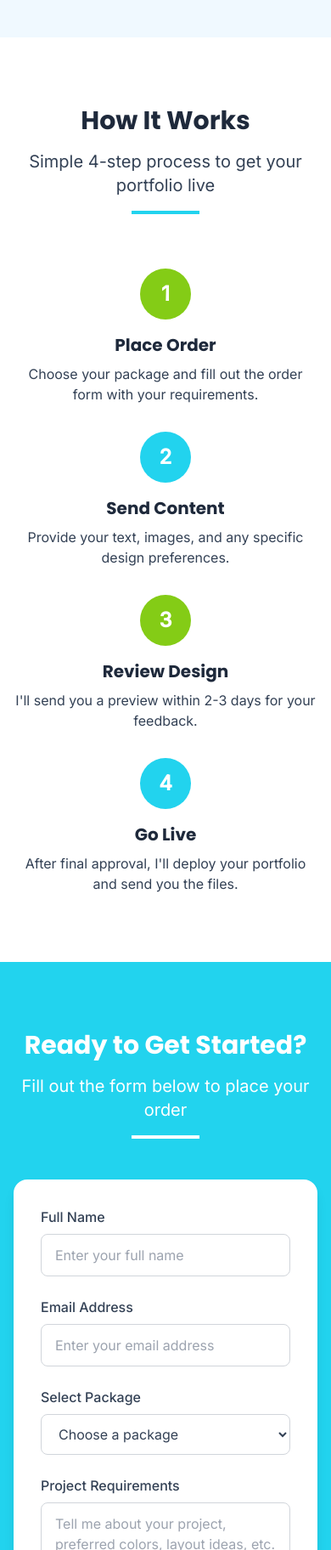
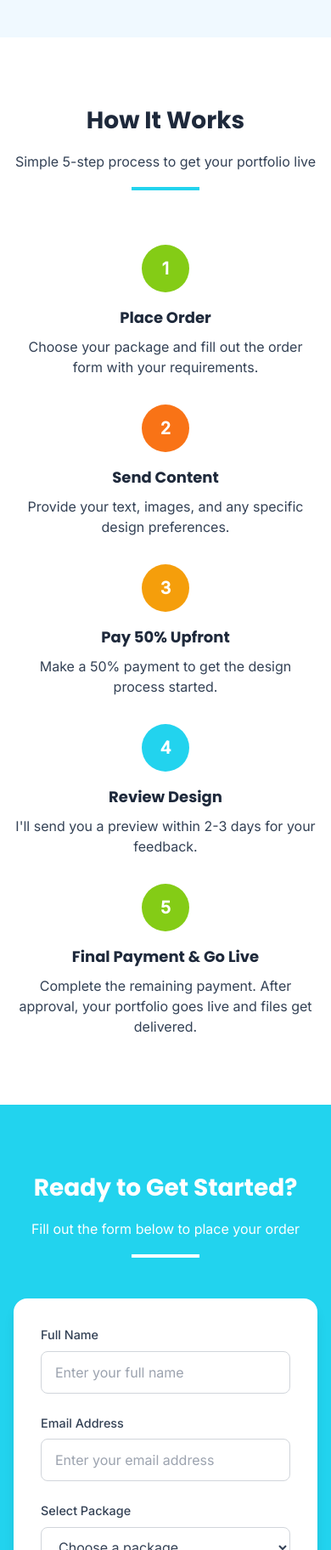
Before and after one commit to VIPERtips/tadiwa_dev_solutions, a plain HTML site: page index.html in a window 390 px wide. Shown: the part 4160-5984 px from the top of the page at 85% size. Drawn offline with nearby package versions, Linux system fonts and the light colour scheme.

Commit message:
maybe it works

```diff
--- a/index.html
+++ b/index.html
@@ -335,13 +335,13 @@
   <div class="max-w-6xl mx-auto px-4 sm:px-6 lg:px-8">
     <div class="text-center mb-16 fade-in">
       <h2 class="text-3xl md:text-4xl font-bold text-[#1e293b] mb-4">How It Works</h2>
-            <p class="text-xl text-[#334155] max-w-2xl mx-auto">Simple 4-step process to get your portfolio live</p>
+      <p class="text-xl text-[#334155] max-w-2xl mx-auto">Simple 5-step process to get your portfolio live</p>
       <div class="w-20 h-1 bg-[#22d3ee] mx-auto mt-4"></div>
     </div>
 
-        <div class="grid grid-cols-1 md:grid-cols-4 gap-8 fade-in">
+    <div class="grid grid-cols-1 md:grid-cols-5 gap-8 fade-in">
       <div class="text-center">
-                <div class="process-step bg-[#84cc16] text-white rounded-full flex items-center justify-center mx-auto mb-4">
+        <div class="process-step bg-[#84cc16] text-white rounded-full flex items-center justify-center mx-auto mb-4" style="width:56px; height:56px;">
           <span class="text-2xl font-bold">1</span>
         </div>
         <h3 class="text-xl font-bold text-[#1e293b] mb-2">Place Order</h3>
@@ -349,7 +349,7 @@
       </div>
 
       <div class="text-center">
-                <div class="process-step bg-[#22d3ee] text-white rounded-full flex items-center justify-center mx-auto mb-4">
+        <div class="process-step bg-[#f97316] text-white rounded-full flex items-center justify-center mx-auto mb-4" style="width:56px; height:56px;">
           <span class="text-2xl font-bold">2</span>
         </div>
         <h3 class="text-xl font-bold text-[#1e293b] mb-2">Send Content</h3>
@@ -357,19 +357,27 @@
       </div>
 
       <div class="text-center">
-                <div class="process-step bg-[#84cc16] text-white rounded-full flex items-center justify-center mx-auto mb-4">
+        <div class="process-step bg-[#f59e0b] text-white rounded-full flex items-center justify-center mx-auto mb-4" style="width:56px; height:56px;">
           <span class="text-2xl font-bold">3</span>
+        </div>
+        <h3 class="text-xl font-bold text-[#1e293b] mb-2">Pay 50% Upfront</h3>
+        <p class="text-[#334155]">Make a 50% payment to get the design process started.</p>
+      </div>
+
+      <div class="text-center">
+        <div class="process-step bg-[#22d3ee] text-white rounded-full flex items-center justify-center mx-auto mb-4" style="width:56px; height:56px;">
+          <span class="text-2xl font-bold">4</span>
         </div>
         <h3 class="text-xl font-bold text-[#1e293b] mb-2">Review Design</h3>
         <p class="text-[#334155]">I'll send you a preview within 2-3 days for your feedback.</p>
       </div>
 
       <div class="text-center">
-                <div class="process-step bg-[#22d3ee] text-white rounded-full flex items-center justify-center mx-auto mb-4">
-                    <span class="text-2xl font-bold">4</span>
+        <div class="process-step bg-[#84cc16] text-white rounded-full flex items-center justify-center mx-auto mb-4" style="width:56px; height:56px;">
+          <span class="text-2xl font-bold">5</span>
         </div>
-                <h3 class="text-xl font-bold text-[#1e293b] mb-2">Go Live</h3>
-                <p class="text-[#334155]">After final approval, I'll deploy your portfolio and send you the files.</p>
+        <h3 class="text-xl font-bold text-[#1e293b] mb-2">Final Payment & Go Live</h3>
+        <p class="text-[#334155]">Complete the remaining payment. After approval, your portfolio goes live and files get delivered.</p>
       </div>
     </div>
   </div>
@@ -582,7 +590,7 @@
         </div>
 
         <div class="grid grid-cols-1 md:grid-cols-2 gap-12 fade-in">
-            <div>
+            <div class="border-2 border-[#22d3ee] rounded-xl p-6">
                 <h3 class="text-2xl font-bold text-[#1e293b] mb-6">Contact Information</h3>
 
                 <div class="space-y-6">
@@ -628,7 +636,8 @@
                 </div>
             </div>
 
-            <div>
+
+<div class="border-2 border-[#22d3ee] rounded-xl p-6">
                 <h3 class="text-2xl font-bold text-[#1e293b] mb-6">Send a Message</h3>
                 <form id="contact-form" action="https://formspree.io/f/xldbynpw" method="POST" class="space-y-6">
   <div>
--- a/style.css
+++ b/style.css
@@ -189,6 +189,82 @@
 }
 
 
+@media (max-width: 480px) {
+  #process .grid {
+    grid-template-columns: 1fr !important;
+  }
+
+  #process h2 {
+    font-size: 1.75rem !important;
+  }
+
+  #process p {
+    font-size: 1rem !important;
+    max-width: 100% !important;
+  }
+
+  #process .process-step {
+    width: 50px;
+    height: 50px;
+  }
+
+  #process .process-step span {
+    font-size: 1.25rem !important;
+  }
+
+  #process h3 {
+    font-size: 1.125rem !important;
+  }
+}
+
+
+@media (max-width: 480px) {
+  #order form .grid {
+    grid-template-columns: 1fr !important;
+  }
+
+  #order label {
+    font-size: 0.9rem !important;
+  }
+
+  #order input,
+  #order select,
+  #order textarea,
+  #order button {
+    font-size: 1rem !important;
+    width: 100% !important;
+  }
+
+  #order button {
+    padding: 12px 0 !important;
+  }
+
+  #order .max-w-3xl.mx-auto.mt-12 .flex {
+    flex-wrap: wrap !important;
+    justify-content: center !important;
+    gap: 12px !important;
+  }
+
+  #order .max-w-3xl.mx-auto.mt-12 .flex > div {
+    flex: 1 1 100px !important;
+    max-width: 120px !important;
+  }
+
+  #order h2 {
+    font-size: 1.75rem !important;
+  }
+
+  #order p {
+    font-size: 1rem !important;
+    max-width: 100% !important;
+  }
+
+  #order h3 {
+    font-size: 1.25rem !important;
+  }
+}
+
+
 
   nav {
     min-width: 0;
```
Lines whose indentation alone changed are shown as unchanged.
